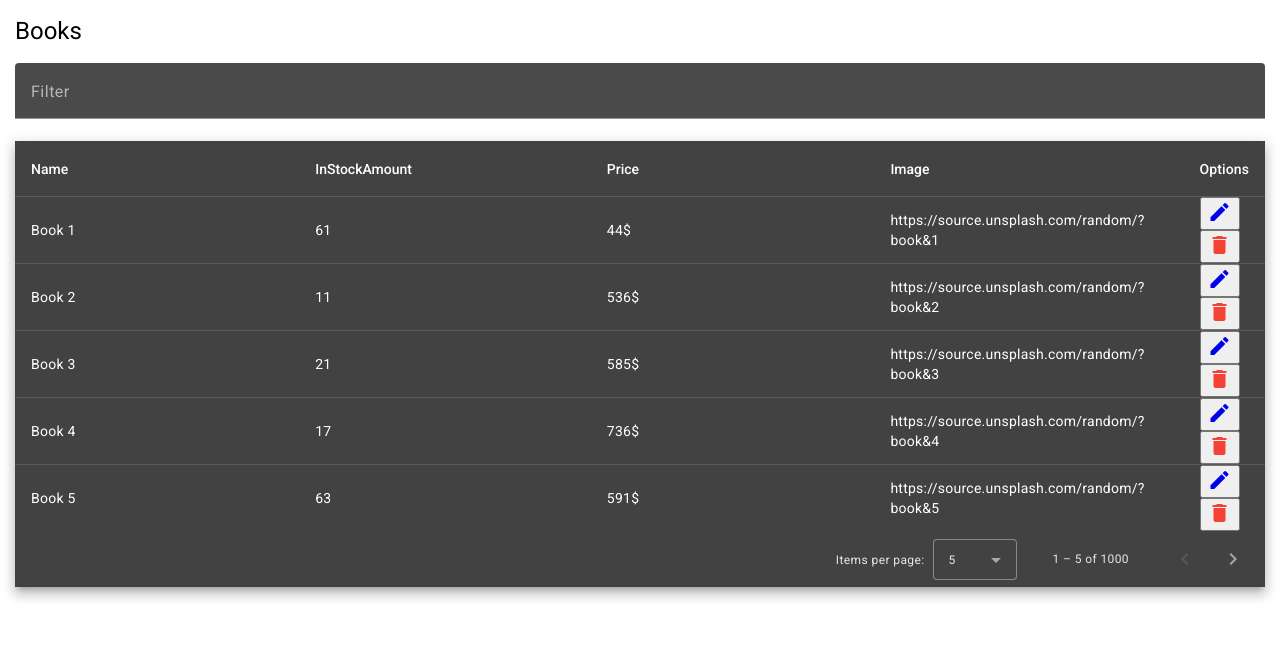
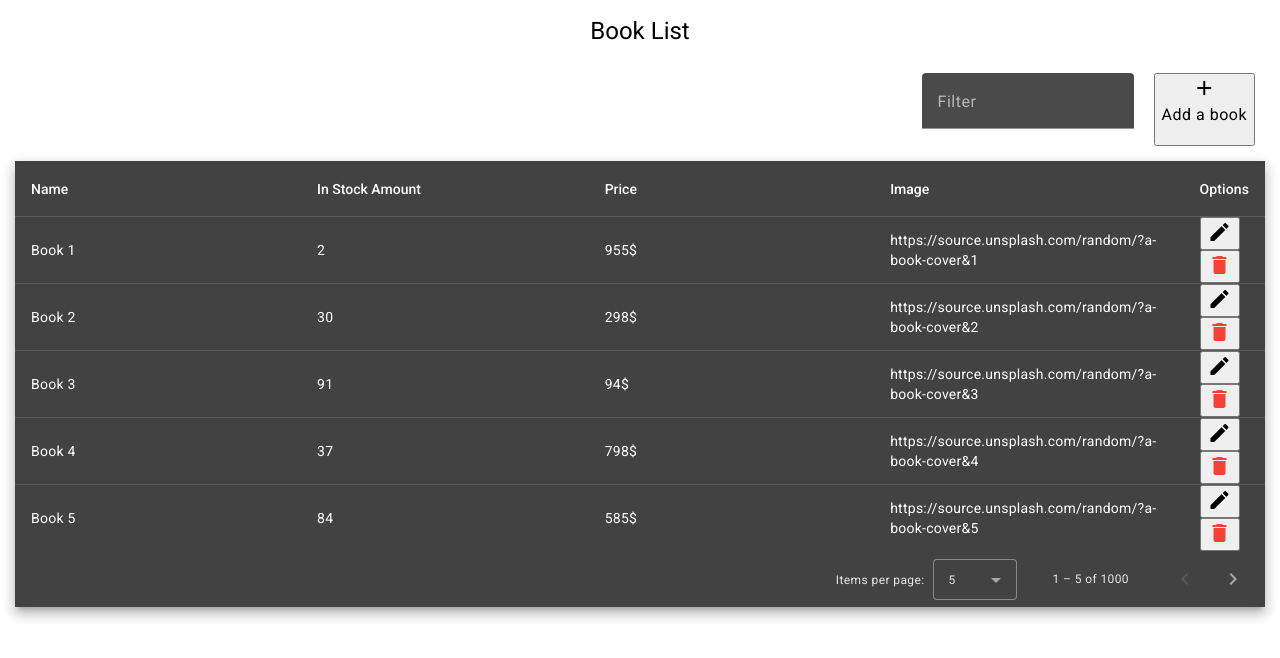
Before and after one commit to snahashis-shuvon/BSMApp, an Angular app in the folder BSMApp/: page / in a window 1280 px wide. Shown: the top 658 px of the page. Built offline with nearby package versions, Linux system fonts and the light colour scheme.

Commit message:
completed basic functionalities

```diff
--- a/BSMApp/src/app/app.routes.ts
+++ b/BSMApp/src/app/app.routes.ts
@@ -5,5 +5,6 @@ import { HomePageComponent } from './home-page/home-page.component';
 export const routes: Routes = [
     {path: '', component: HomePageComponent},
     {path: 'Home-Page', component: HomePageComponent},
+    {path: 'Book-Details-Form', component: BookDetailsFormComponent},
     {path: 'Book-Details-Form/:id?', component: BookDetailsFormComponent}
 ];
--- a/BSMApp/src/app/book-details-form/book-details-form.component.css
+++ b/BSMApp/src/app/book-details-form/book-details-form.component.css
@@ -1,9 +1,11 @@
-:host {
-    display: flex;
-    flex-direction: column;
-    align-items: flex-start;
-  }
 
 mat-form-field {
-    width: 450px;
+  width: 650px;
 }
+
+.center {
+  display: flex;
+  height: 550px;
+  justify-content: center;
+  align-items: center;
+}
--- a/BSMApp/src/app/book-details-form/book-details-form.component.html
+++ b/BSMApp/src/app/book-details-form/book-details-form.component.html
@@ -1,3 +1,4 @@
+<div class="ng-container center">
   <mat-card>
     <mat-card-content>
       <form [formGroup]="bookForm" (ngSubmit)="onSubmit()">
@@ -29,3 +30,4 @@
       </form>
     </mat-card-content>
   </mat-card>
+</div>
--- a/BSMApp/src/app/book-details-form/book-details-form.component.ts
+++ b/BSMApp/src/app/book-details-form/book-details-form.component.ts
@@ -2,7 +2,7 @@ import { Component, OnInit } from '@angular/core';
 import { FormBuilder, FormGroup, Validators } from '@angular/forms';
 import { IBook } from '../Models/IBook';
 import { ReactiveFormsModule } from '@angular/forms';
-import { ActivatedRoute, ParamMap, Router } from '@angular/router';
+import { ActivatedRoute, ParamMap, Route, Router, RouterModule } from '@angular/router';
 import { switchMap } from 'rxjs/operators';
 import { DataService } from '../data.service';
 import { Observable } from 'rxjs';
@@ -19,7 +19,7 @@ import { MatButtonModule } from '@angular/material/button';
   selector: 'app-book-details-form',
   standalone: true,
   imports: [ReactiveFormsModule, MatCardModule, MatFormFieldModule, MatInputModule,
-    MatSelectModule, MatButtonModule, MatDividerModule, MatIconModule],
+    MatSelectModule, MatButtonModule, MatDividerModule, MatIconModule, RouterModule],
   templateUrl: './book-details-form.component.html',
   styleUrl: './book-details-form.component.css'
 })
@@ -27,7 +27,8 @@ export class BookDetailsFormComponent implements OnInit {
   bookForm!: FormGroup;
   selectedId = 0;
 
-  constructor(private formBuilder: FormBuilder, private route: ActivatedRoute, private dataService: DataService) { }
+  constructor(private formBuilder: FormBuilder, private route: ActivatedRoute, private dataService: DataService,
+    private router: Router) { }
 
   ngOnInit() {
     this.bookForm = this.formBuilder.group({
@@ -62,6 +63,15 @@ export class BookDetailsFormComponent implements OnInit {
       const formData: IBook = this.bookForm.value;
       console.log('Form submitted:', formData);
       // Perform further actions, such as sending data to backend
+      const id = this.route.snapshot.paramMap.get('id?')!;
+      if(id === null) {
+      this.dataService.addABook(formData);
+      } else {
+        formData.Id = parseInt(id);
+        this.dataService.editABook(formData);
+      }
+
+      this.router.navigate(['/Home-Page']);
     } else {
       // Form is invalid
       console.log('Form is invalid');
--- a/BSMApp/src/app/data.service.ts
+++ b/BSMApp/src/app/data.service.ts
@@ -6,13 +6,43 @@ import { IBook } from './Models/IBook';
 })
 
 export class DataService {
-  books!: IBook[];
+  books: IBook[] = [];
 
-  setBooks(books: IBook[]) {
-    this.books = books;
+  constructor(){
+    // Generate 1000 dummy records for the Books array
+    for (let i = 1; i <= 1000; i++) {
+      const book: IBook = {
+        Id: i,
+        Name: `Book ${i}`,
+        InStockAmount: this.getRandomNumber(1, 100),
+        Price: this.getRandomNumber(10, 1000),
+        Image: `https://source.unsplash.com/random/?a-book-cover&${i}`
+      };
+      this.books.push(book);
+    }
+  }
+
+  private getRandomNumber(min: number, max: number): number {
+    return Math.floor(Math.random() * (max - min + 1)) + min;
+  }
+
+  getBooks() {
+    return this.books;
   }
 
   getBookById(id: number): IBook {
     return this.books[id];
   }
+
+  addABook(book: IBook) {
+    this.books.push(book);
+  }
+
+  editABook(book: IBook) {
+    this.books[book.Id-1] = book;
+  }
+
+  removeABook(id: number) {
+    this.books.splice(id-1, 1);
+  }
 }
--- a/BSMApp/src/app/home-page/home-page.component.css
+++ b/BSMApp/src/app/home-page/home-page.component.css
@@ -11,6 +11,21 @@ table {
   width: 100%;
 }
 
-  td, th {
+td,
+th {
   width: 25%;
 }
+
+.flex {
+  display: flex;
+  justify-content: flex-end;
+}
+
+.flex-center {
+  display: flex;
+  justify-content: center;
+}
+
+.padding-10px {
+  padding: 10px;
+}
--- a/BSMApp/src/app/home-page/home-page.component.html
+++ b/BSMApp/src/app/home-page/home-page.component.html
@@ -1,11 +1,33 @@
 <div class="ng-container padding-15px">
-  <h1>Books</h1>
+  <div class="flex-center">
+    <div>
+      <h1>Book List</h1>
+    </div>
+  </div>
+  <div>
+    <div class="flex">
+      <div class="padding-10px">
+        <mat-form-field>
+          <mat-label>Filter</mat-label>
+          <input matInput (keyup)="applyFilter($event)" placeholder="Enter filtered text" #input>
+        </mat-form-field>
+      </div>
 
-  <div>
-    <mat-form-field>
-      <mat-label>Filter</mat-label>
-      <input matInput (keyup)="applyFilter($event)" placeholder="Enter filtered text" #input>
-    </mat-form-field>
+
+
+      <div class="ng-container padding-10px">
+        <a [routerLink]="['/Book-Details-Form']">
+          <button mat-flat-button color="primary">
+            <mat-icon>add</mat-icon>
+            <span>
+              <h4>Add a book</h4>
+            </span>
+          </button>
+        </a>
+      </div>
+
+    </div>
+
 
     <div class="mat-elevation-z8">
       <table mat-table [dataSource]="dataSource" matSort>
@@ -18,7 +40,7 @@
 
         <!-- Progress Column -->
         <ng-container matColumnDef="InStockAmount">
-          <th mat-header-cell *matHeaderCellDef mat-sort-header> InStockAmount </th>
+          <th mat-header-cell *matHeaderCellDef mat-sort-header> In Stock Amount </th>
           <td mat-cell *matCellDef="let row"> {{row.InStockAmount}} </td>
         </ng-container>
 
@@ -37,10 +59,8 @@
         <ng-container matColumnDef="actions">
           <th mat-header-cell *matHeaderCellDef>Options</th>
           <td mat-cell *matCellDef="let row;">
-            <button mat-icon-button>
-              <a [routerLink]="['/Book-Details-Form', row.Id]">
-                <mat-icon>edit</mat-icon>
-              </a>
+            <button mat-icon-button [routerLink]="['/Book-Details-Form', row.Id]">
+              <mat-icon>edit</mat-icon>
             </button>
             <button mat-icon-button (click)="handleDeleteIconClick(row.Id)">
               <mat-icon color="warn">delete</mat-icon>
--- a/BSMApp/src/app/home-page/home-page.component.ts
+++ b/BSMApp/src/app/home-page/home-page.component.ts
@@ -14,7 +14,8 @@ import { DataService } from '../data.service';
 @Component({
   selector: 'app-home-page',
   standalone: true,
-  imports: [CommonModule, NgFor, MatFormFieldModule, MatInputModule, MatTableModule, MatSortModule, MatPaginatorModule, MatIconModule, RouterModule],
+  imports: [CommonModule, NgFor, MatFormFieldModule, MatInputModule, MatTableModule,
+    MatSortModule, MatPaginatorModule, MatIconModule, RouterModule],
   templateUrl: './home-page.component.html',
   styleUrl: './home-page.component.css'
 })
@@ -29,20 +30,8 @@ export class HomePageComponent implements AfterViewInit {
   sort!: MatSort;
 
   constructor(private dataService: DataService) {
-    // Generate 1000 dummy records for the Books array
-    for (let i = 1; i <= 1000; i++) {
-      const book: IBook = {
-        Id: i,
-        Name: `Book ${i}`,
-        InStockAmount: this.getRandomNumber(1, 100),
-        Price: this.getRandomNumber(10, 1000),
-        Image: `https://source.unsplash.com/random/?book&${i}`
-      };
-      this.Books.push(book);
-    }
-    this.dataSource = new MatTableDataSource(this.Books);
 
-    this.dataService.setBooks(this.Books);
+    this.dataSource = new MatTableDataSource(this.dataService.getBooks());
 
   }
 
@@ -60,15 +49,13 @@ export class HomePageComponent implements AfterViewInit {
     }
   }
 
-  private getRandomNumber(min: number, max: number): number {
-    return Math.floor(Math.random() * (max - min + 1)) + min;
-  }
-
   handleEditIconClick(id: number) {
     console.log('Button clicked with id:', id);
   }
 
   handleDeleteIconClick(id: number) {
     console.log('Button clicked with id:', id);
+    this.dataService.removeABook(id);
+    this.dataSource = new MatTableDataSource(this.dataService.getBooks());
   }
 }
```
Lines whose indentation alone changed are shown as unchanged.
